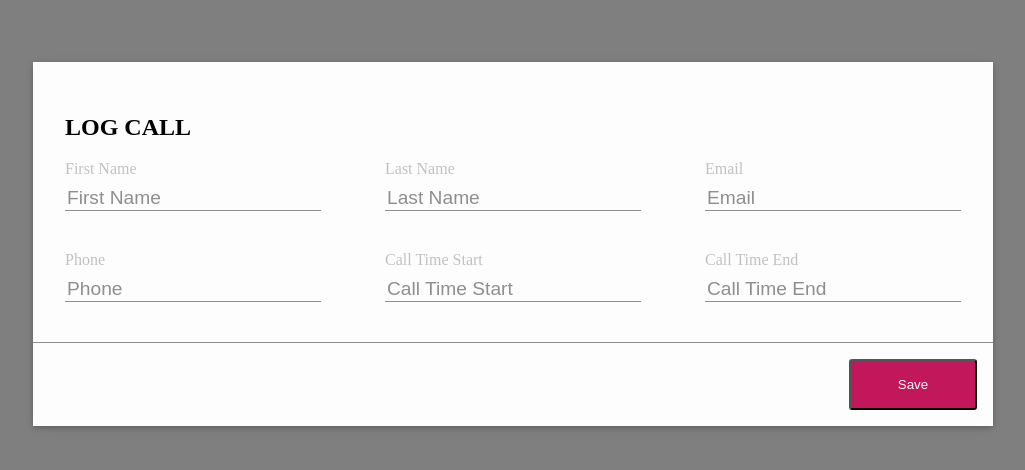
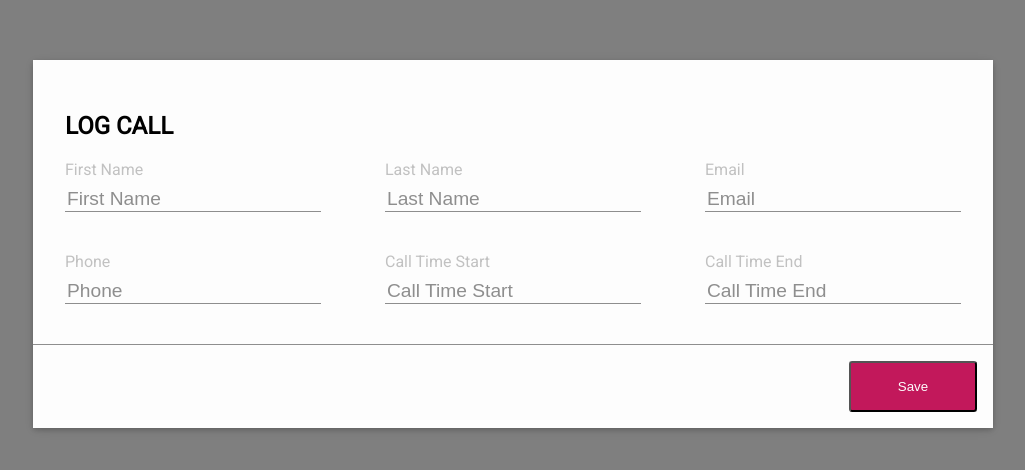
Before and after one commit to Dohardthings/05-Form-Modal, a website: page public/index.html in a window 1280 px wide. Shown: the part 156-626 px from the top of the page, without its empty margins (127-1152 px from the left). Drawn offline with nearby package versions, Linux system fonts and the light colour scheme; files that its build step writes are made by us from their sources.

Commit message:
add font family roboto

```diff
--- a/public/index.html
+++ b/public/index.html
@@ -4,6 +4,7 @@
     <meta charset="utf-8">
     <title>05-Form-Modal</title>
     <link rel="stylesheet" href="/app.css">
+    <link href='https://fonts.googleapis.com/css?family=Roboto' rel='stylesheet' type='text/css'>
   </head>
   <body>
     <div class="modal-container">
--- a/styles/_base.scss
+++ b/styles/_base.scss
@@ -2,6 +2,7 @@ body {
   margin: 0;
   background: url('img/bg.png') no-repeat top center fixed;
   background-size: cover;
+  font-family: 'Roboto', sans-serif;
 }
 
 ::-webkit-input-placeholder {
```
